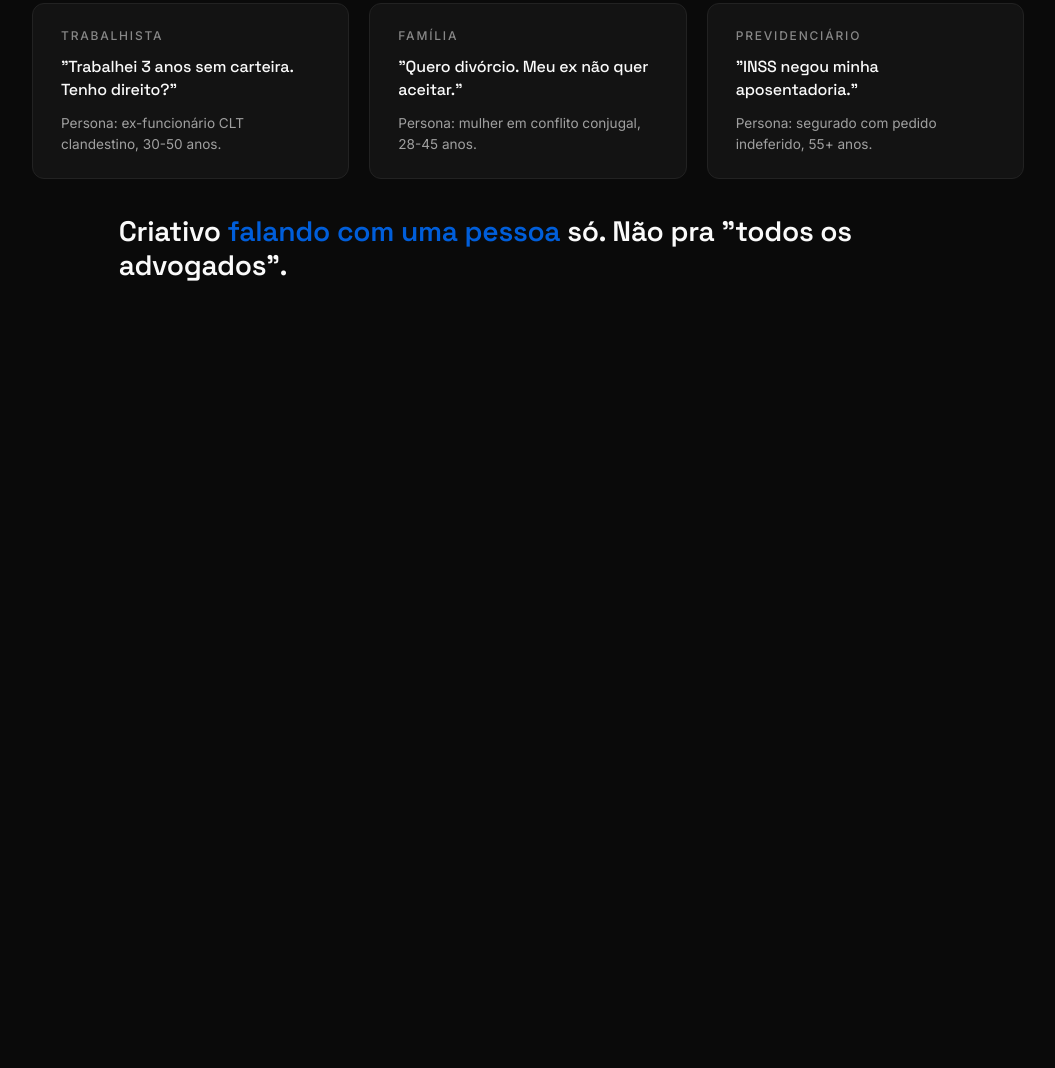
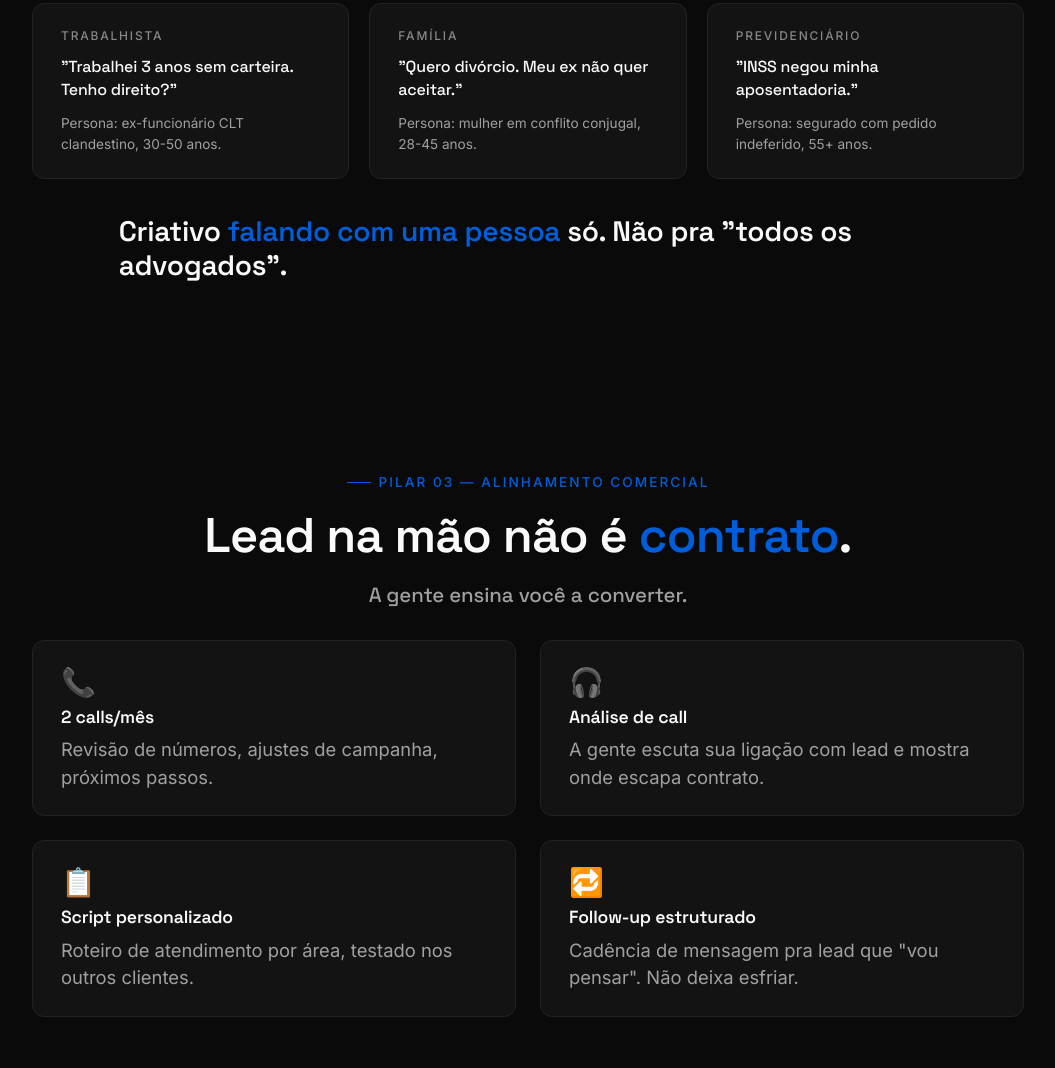
Before and after one commit to mttguerra/apresentacao-echo, a website built with Vite: page index.html in a window 1280 px wide. Shown: the part 4975-6043 px from the top of the page, without its empty margins (112-1167 px from the left). Before the commit the page ends 5353 px from the top, so only its background shows below. Built offline with nearby package versions, Linux system fonts and the light colour scheme; what reveal.js would draw is missing.

Commit message:
feat(b08): pilar 3 - alinhamento comercial (2 calls, análise, script, follow-up)

```diff
--- /dev/null
+++ b/src/blocks/b08-pilar3-alinhamento.html
@@ -0,0 +1,30 @@
+<section data-block="b08" class="block block--b08">
+  <div class="eyebrow">Pilar 03 — Alinhamento Comercial</div>
+  <h2 class="t-title">
+    Lead na mão não é <span class="accent">contrato</span>.
+  </h2>
+  <p class="t-subtitle">A gente ensina você a converter.</p>
+
+  <div class="grid-2 b08-items">
+    <div class="card b08-item">
+      <div class="b08-item-icon">📞</div>
+      <div class="t-microcopy">2 calls/mês</div>
+      <p class="t-body">Revisão de números, ajustes de campanha, próximos passos.</p>
+    </div>
+    <div class="card b08-item">
+      <div class="b08-item-icon">🎧</div>
+      <div class="t-microcopy">Análise de call</div>
+      <p class="t-body">A gente escuta sua ligação com lead e mostra onde escapa contrato.</p>
+    </div>
+    <div class="card b08-item">
+      <div class="b08-item-icon">📋</div>
+      <div class="t-microcopy">Script personalizado</div>
+      <p class="t-body">Roteiro de atendimento por área, testado nos outros clientes.</p>
+    </div>
+    <div class="card b08-item">
+      <div class="b08-item-icon">🔁</div>
+      <div class="t-microcopy">Follow-up estruturado</div>
+      <p class="t-body">Cadência de mensagem pra lead que "vou pensar". Não deixa esfriar.</p>
+    </div>
+  </div>
+</section>
--- /dev/null
+++ b/src/blocks/b08-pilar3-alinhamento.js
@@ -0,0 +1,21 @@
+import gsap from 'gsap';
+import { registerBlock } from '../animations/timelines.js';
+import { EASE, DURATION } from '../animations/helpers.js';
+
+registerBlock('b08', {
+  onShow(section) {
+    const eyebrow = section.querySelector('.eyebrow');
+    const title = section.querySelector('.t-title');
+    const sub = section.querySelector('.t-subtitle');
+    const items = section.querySelectorAll('.b08-item');
+
+    gsap.set([eyebrow, title, sub], { opacity: 0, y: 20 });
+    gsap.set(items, { opacity: 0, y: 30 });
+
+    const tl = gsap.timeline();
+    tl.to(eyebrow, { opacity: 1, y: 0, duration: DURATION.fast, ease: EASE.snappy });
+    tl.to(title, { opacity: 1, y: 0, duration: DURATION.base, ease: EASE.snappy }, '-=0.1');
+    tl.to(sub, { opacity: 1, y: 0, duration: DURATION.fast, ease: EASE.snappy }, '-=0.2');
+    tl.to(items, { opacity: 1, y: 0, duration: DURATION.base, ease: EASE.explosive, stagger: 0.08 }, '-=0.1');
+  },
+});
--- a/src/main.js
+++ b/src/main.js
@@ -30,7 +30,7 @@ import './blocks/b04-armadilhas.js';
 import './blocks/b05-metodo.js';
 import './blocks/b06-pilar1-oportunidades.js';
 import './blocks/b07-pilar2-criativos.js';
-// import './blocks/b08-pilar3-alinhamento.js';
+import './blocks/b08-pilar3-alinhamento.js';
 // import './blocks/b09-processo.js';
 // import './blocks/b10-cases.js';
 // import './blocks/b11-diferenciais.js';
--- a/src/styles/components.css
+++ b/src/styles/components.css
@@ -241,3 +241,10 @@
 .b07-nicho .t-microcopy { font-size: 1rem; line-height: 1.4; font-weight: 500; }
 .b07-nicho .t-body { font-size: 0.85rem; }
 .b07-punch { max-width: 45ch; margin-top: 0.5rem; }
+
+/* ============= b08 — Pilar 3 ============= */
+.block--b08 { gap: 1.25rem; }
+.b08-items { margin-top: 0.75rem; }
+.b08-item { display: flex; flex-direction: column; gap: 0.5rem; }
+.b08-item-icon { font-size: 1.75rem; }
+.b08-item .t-microcopy { font-size: 1.1rem; }
```
